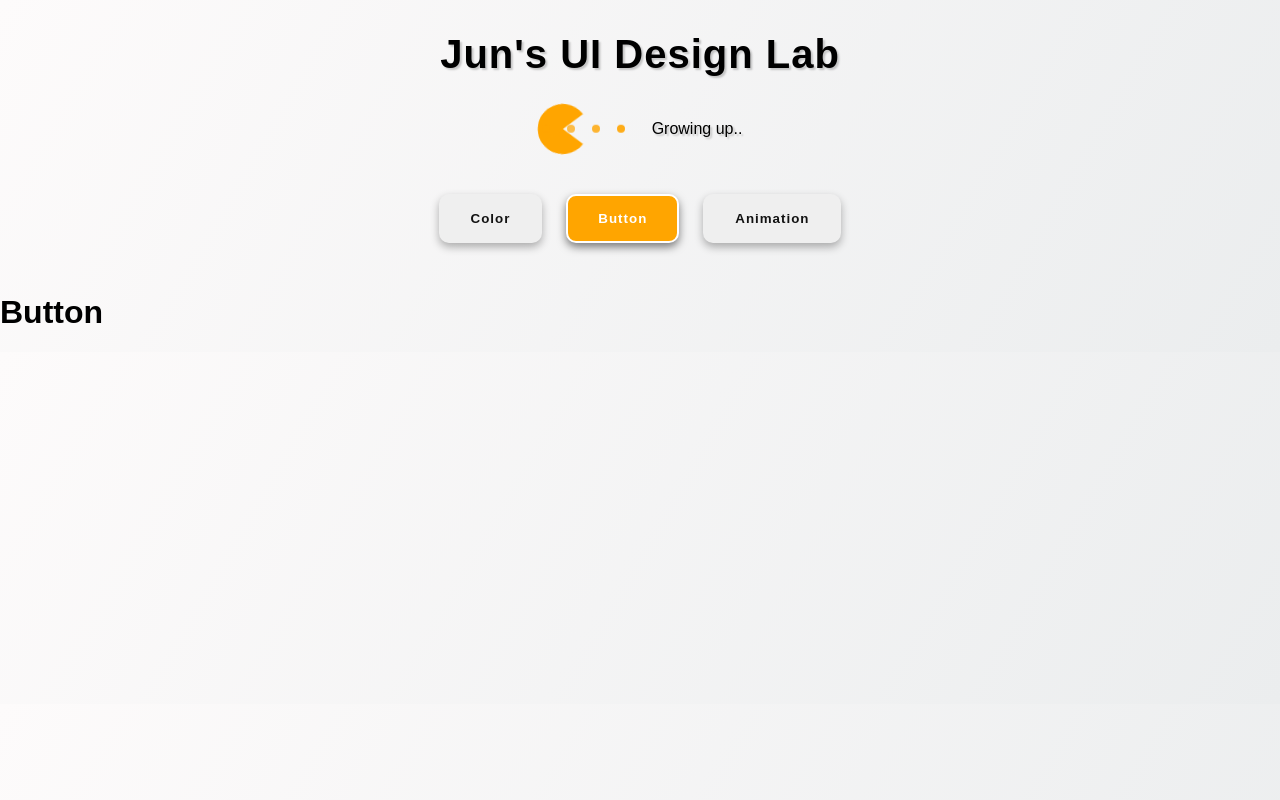
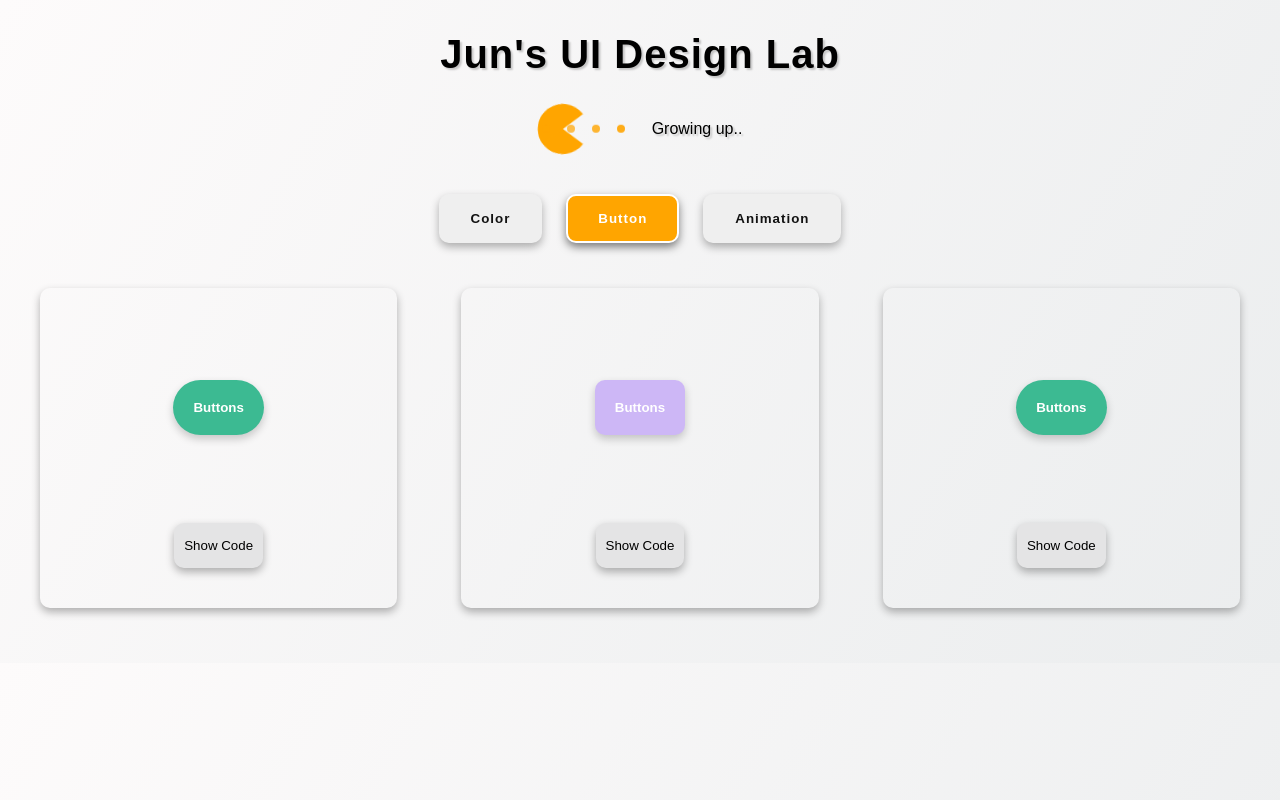
Before and after one commit to JunLee8108/jun-ui-design-lab, a React (Create React App) app: page /button in a window 1280 px wide. Built offline with nearby package versions, Linux system fonts and the light colour scheme; a web font is replaced by a local one.

Commit message:
button page added

```diff
--- a/src/components/common/Data.js
+++ b/src/components/common/Data.js
@@ -1,4 +1,4 @@
-const buttonData = [
+const colorData = [
   {
     id: 5,
     name: "#ff2014",
@@ -31,4 +31,38 @@ const buttonData = [
   },
 ];
 
-export { buttonData };
+const buttonData = [
+  {
+    id: 0,
+    border: "none",
+    borderRadius: "50px",
+    background: "#3cba92",
+    color: "white",
+    fontWeight: "600",
+    hoverBorderRadius: "0px",
+    hoverBackground: "#0ba360",
+  },
+  {
+    id: 1,
+    border: "none",
+    borderRadius: "10px",
+    background: "#CDB7F6",
+    color: "white",
+    fontWeight: "600",
+    hoverBorderRadius: "10px",
+    hoverBackground: "#8C65D3",
+    hoverTransform: "translateY(-10px)",
+  },
+  {
+    id: 0,
+    border: "none",
+    borderRadius: "50px",
+    background: "#3cba92",
+    color: "white",
+    fontWeight: "600",
+    hoverBorderRadius: "0px",
+    hoverBackground: "#0ba360",
+  },
+];
+
+export { colorData, buttonData };
--- a/src/pages/button/ButtonPage.css
+++ b/src/pages/button/ButtonPage.css
@@ -0,0 +1,42 @@
+.button-page-box-container {
+  width: 200px;
+  height: 200px;
+  display: flex;
+  justify-content: center;
+  align-items: center;
+  border-radius: 10px;
+}
+
+.button-page-box-content-button {
+  padding: 20px;
+  border: none;
+  border-radius: 50px;
+  background-color: #3cba92;
+  color: white;
+  font-weight: 600;
+  transition: 0.4s all ease;
+  cursor: pointer;
+}
+
+.button-page-box-content-button:hover {
+  border-radius: 0px;
+  background-color: #0ba360;
+}
+
+.button-page-box-show-button {
+  margin-top: 15px;
+  margin-bottom: 20px;
+  padding: 15px 10px;
+  border: none;
+  border-radius: 10px;
+  background-color: #e4e4e5;
+  transition: 0.4s all ease;
+  box-shadow: 0 4px 8px 0 rgba(0, 0, 0, 0.3);
+  cursor: pointer;
+}
+
+.button-page-box-show-button:hover {
+  background-color: #212121;
+  color: white;
+  box-shadow: 0 4px 8px 0 rgba(0, 0, 0, 0.5);
+}
--- a/src/pages/button/ButtonPage.js
+++ b/src/pages/button/ButtonPage.js
@@ -1,9 +1,63 @@
 import "./ButtonPage.css";
+import { buttonData } from "../../components/common/Data";
+
+import styled from "styled-components";
+
+let Buttons = styled.button`
+  padding: 20px;
+  transition: 0.4s all ease;
+  cursor: pointer;
+
+  border: ${(props) => props.border};
+  border-radius: ${(props) => props.borderRadius};
+  background-color: ${(props) => props.background};
+  color: ${(props) => props.color};
+  font-weight: ${(props) => props.fontWeight};
+  box-shadow: 0 4px 8px 0 rgba(0, 0, 0, 0.2);
+
+  &:hover {
+    border-radius: ${(props) => props.hoverBorderRadius};
+    background-color: ${(props) => props.hoverBackground};
+    transform: ${(props) => props.hoverTransform || "none"};
+    box-shadow: 0 4px 8px 0 rgba(0, 0, 0, 0.4);
+  }
+`;
 
 export default function ButtonPage() {
   return (
     <>
-      <h1>Button</h1>
+      <div className="button-page-container animation">
+        {buttonData.map((item, index) => {
+          return (
+            <div className="button-page-box">
+              <div className="button-page-box-container">
+                <Buttons
+                  border={item.border}
+                  borderRadius={item.borderRadius}
+                  background={item.background}
+                  color={item.color}
+                  fontWeight={item.fontWeight}
+                  hoverBorderRadius={item.hoverBorderRadius}
+                  hoverBackground={item.hoverBackground}
+                  hoverTransform={item.hoverTransform}
+                >
+                  Buttons
+                </Buttons>
+              </div>
+
+              <button
+                className="button-page-box-show-button"
+                // className={`home-box-button ${
+                //   activeIndex === index ? "home-box-button-active" : null
+                // }`}
+                // onClick={handleCodeButton(index, item.name)}
+              >
+                Show Code
+              </button>
+            </div>
+          );
+        })}
+      </div>
     </>
   );
 }
--- a/src/pages/home/Home.css
+++ b/src/pages/home/Home.css
@@ -1,4 +1,5 @@
-.home-container {
+.home-container,
+.button-page-container {
   max-width: 1200px;
   padding: 15px 0;
   margin: auto;
@@ -11,7 +12,8 @@
   margin-bottom: 40px;
 }
 
-.home-box {
+.home-box,
+.button-page-box {
   box-shadow: 0 4px 8px 0 rgba(0, 0, 0, 0.3);
   border-radius: 10px;
   padding: 20px;
--- a/src/pages/home/Home.js
+++ b/src/pages/home/Home.js
@@ -1,5 +1,5 @@
 import "./Home.css";
-import { buttonData } from "../../components/common/Data";
+import { colorData } from "../../components/common/Data";
 
 import { useState } from "react";
 
@@ -31,7 +31,7 @@ export default function Home() {
   return (
     <>
       <div className="home-container animation">
-        {buttonData.map((item, index) => {
+        {colorData.map((item, index) => {
           return (
             <div className="home-box" key={index}>
               <h2 className="home-box-name">{item.name.toUpperCase()}</h2>
```
